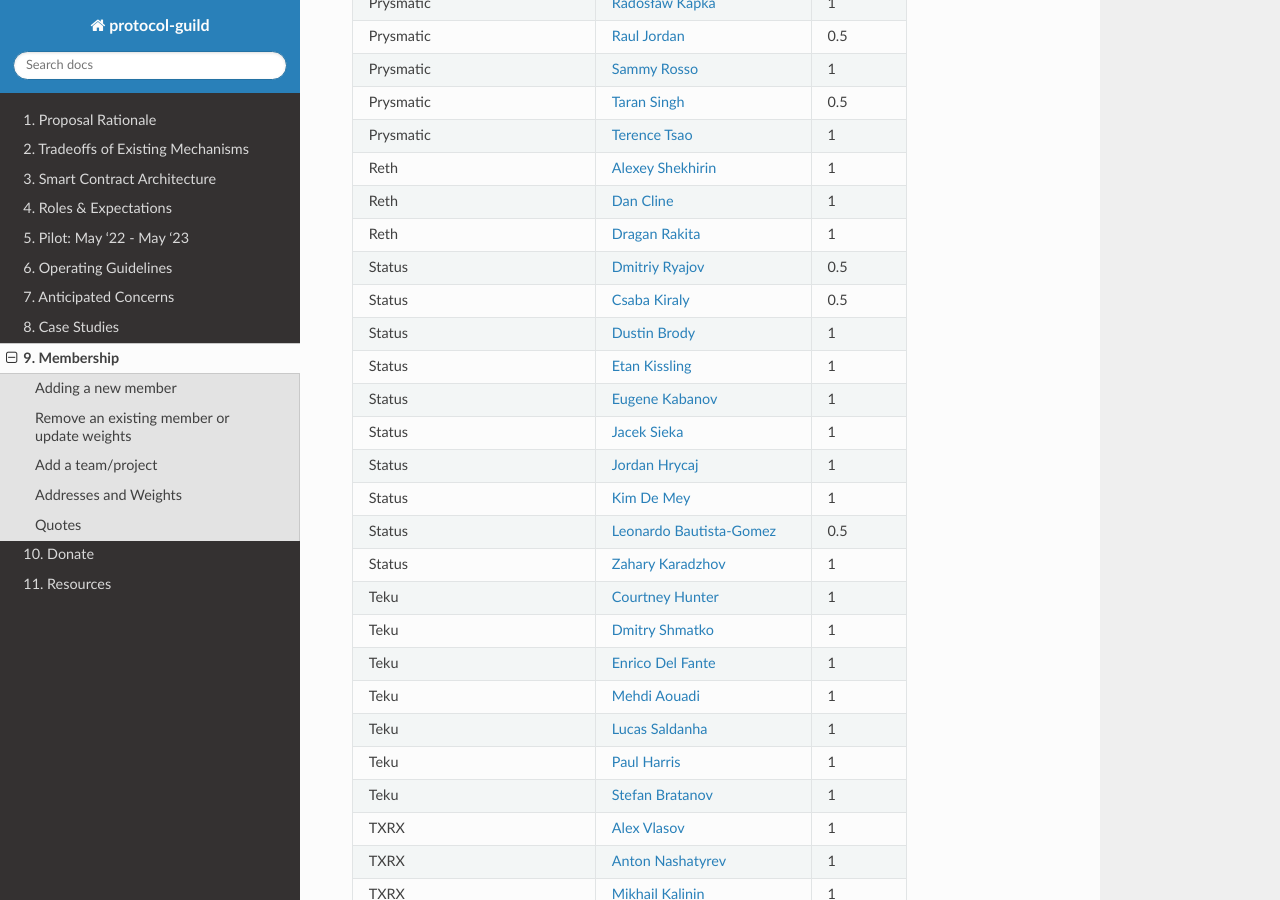
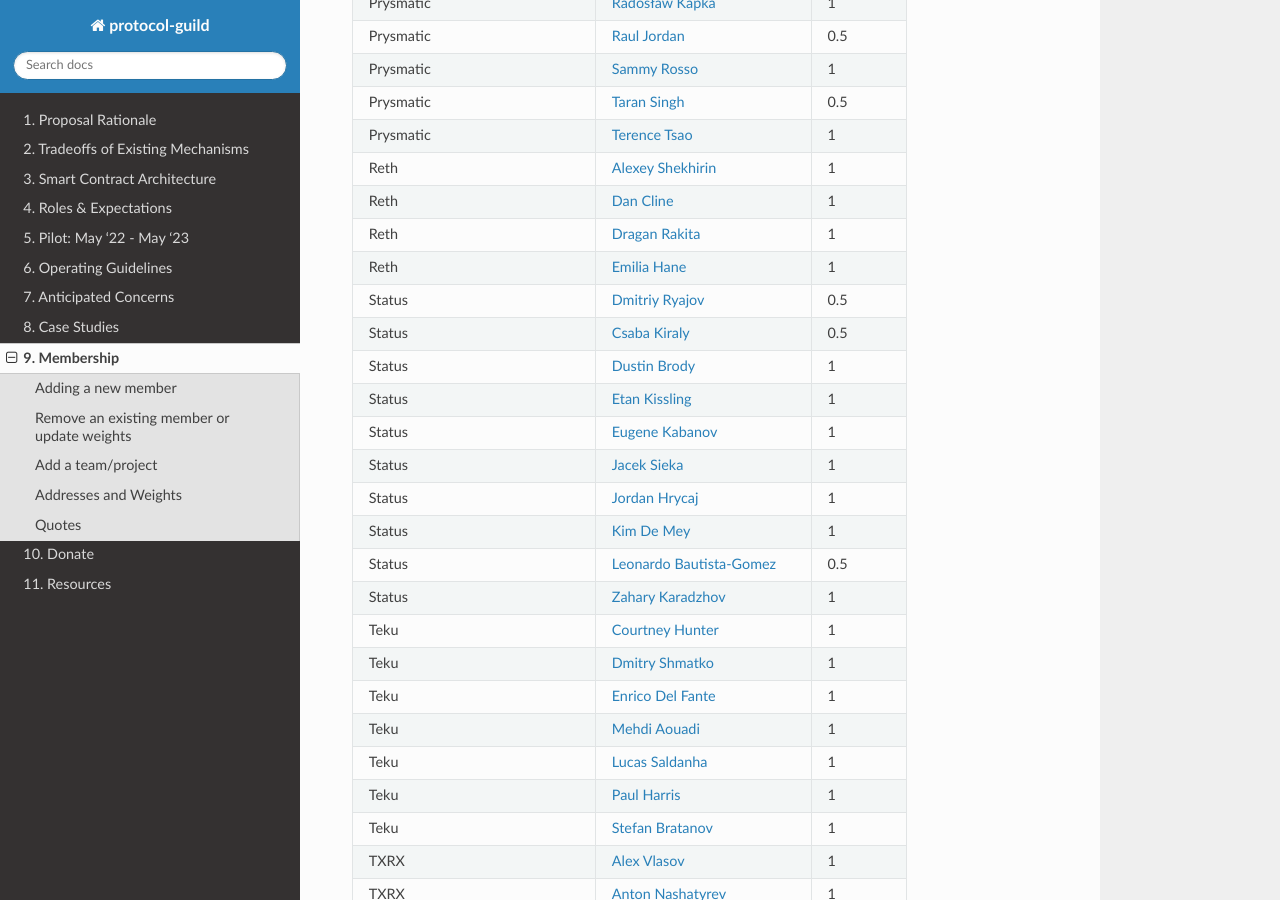
Before and after one commit to protocolguild/documentation, a Sphinx documentation site: the page built from docs/9-membership.md, in a window 1280 px wide and 900 px high, scrolled down 5829 px. Built offline with Sphinx 7.4.7 and the Read the Docs theme 2.0.0, drawn with Linux system fonts in a browser that asks for light colours.

Commit message:
Add Hane

```diff
--- a/docs/9-membership.md
+++ b/docs/9-membership.md
@@ -185,6 +185,7 @@
  | Reth | [Alexey Shekhirin](https://github.com/shekhirin/) | 1 |
  | Reth | [Dan Cline](https://github.com/rjected/) | 1 |
  | Reth | [Dragan Rakita](https://github.com/rakita/) | 1 |
+ | Reth | [Emilia Hane](https://github.com/emhane) | 1 |
  | Status | [Dmitriy Ryajov](https://github.com/dryajov/) | 0.5 |
  | Status | [Csaba Kiraly](https://github.com/cskiraly/) | 0.5 |
  | Status | [Dustin Brody](https://github.com/tersec/) | 1 |
```
